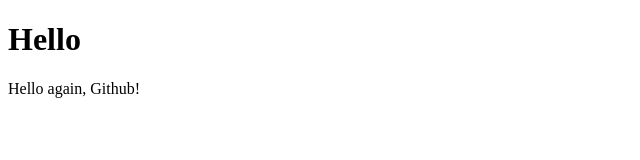
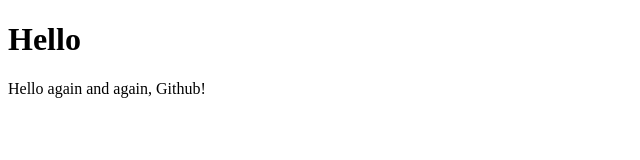
Before and after one commit to john-yaeger/website, a plain HTML site: page index.html in a window 1280 px wide. Shown: the full height of the page, 0-640 px from the left. Drawn offline with Linux system fonts and the light colour scheme.

Commit message:
Publish test

```diff
--- a/index.html
+++ b/index.html
@@ -7,7 +7,7 @@
 
 <h1>Hello</h1>
 
-<p>Hello again, Github!</p>
+<p>Hello again and again, Github!</p>
 
 </body>
 </html>
```
